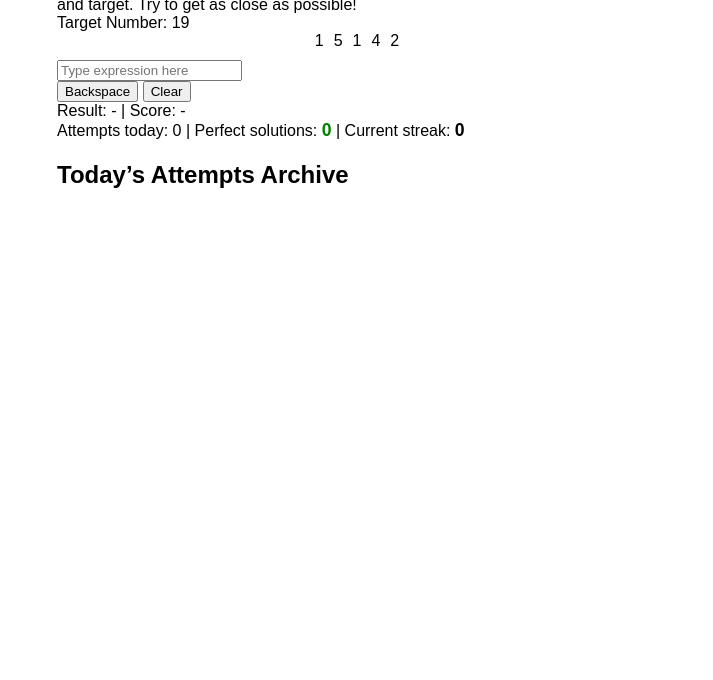
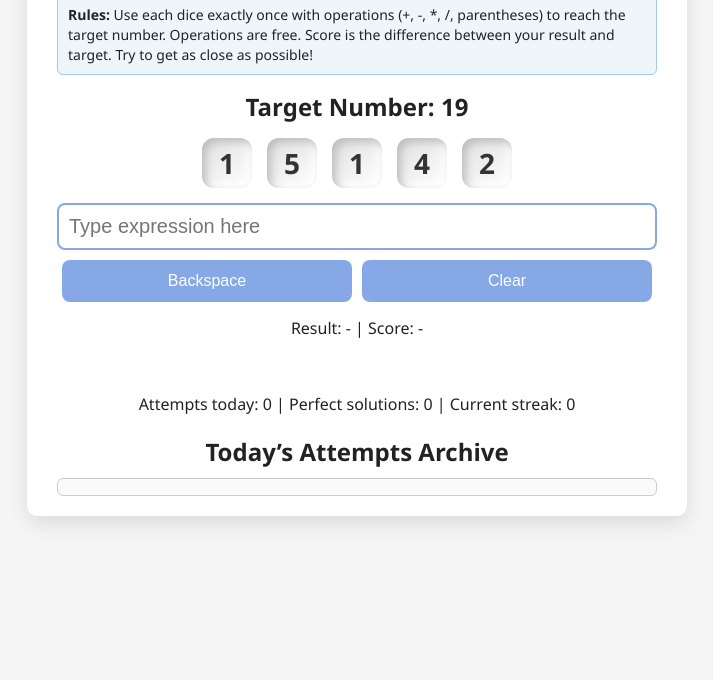
Before and after one commit to pcox44/Qu0x2, a plain HTML site: page index.html in a window 1280 px wide. Shown: the part 120-800 px from the top of the page, without its empty margins (283-996 px from the left). Drawn offline with Linux system fonts and the light colour scheme.

Commit message:
Update style.css

```diff
--- a/style.css
+++ b/style.css
@@ -1,122 +1,156 @@
+/* style.css */
 body {
-  font-family: Arial, sans-serif;
-  max-width: 600px;
-  margin: 20px auto;
-  padding: 0 20px;
+  font-family: 'Segoe UI', Tahoma, Geneva, Verdana, sans-serif;
+  background: #f5f5f5;
+  color: #222;
+  margin: 0;
+  padding: 20px;
+  display: flex;
+  justify-content: center;
 }
 
-h1 {
-  text-align: center;
+.container {
+  max-width: 600px;
+  width: 100%;
+  background: white;
+  padding: 20px 30px;
+  border-radius: 10px;
+  box-shadow: 0 8px 20px rgba(0,0,0,0.1);
 }
 
-.rules {
-  font-size: 0.9em;
-  margin-bottom: 20px;
+h1, h2 {
   text-align: center;
+  margin-bottom: 10px;
 }
 
-#dice-container {
+#rules {
+  background: #eef6fb;
+  border: 1px solid #a3c8e8;
+  padding: 10px;
+  border-radius: 6px;
+  margin-bottom: 15px;
+  font-size: 14px;
+  line-height: 1.4;
+}
+
+.target-container {
+  text-align: center;
+  font-size: 24px;
+  margin-bottom: 15px;
+  font-weight: 600;
+}
+
+.dice-container {
   display: flex;
   justify-content: center;
-  margin-bottom: 10px;
-  gap: 10px;
+  gap: 15px;
+  margin-bottom: 15px;
 }
 
-.dice {
-  width: 40px;
-  height: 40px;
-  line-height: 40px;
+/* Horse race style dice */
+.die {
+  width: 50px;
+  height: 50px;
+  background: linear-gradient(145deg, #e0e0e0, #ffffff);
+  border-radius: 12px;
+  box-shadow:
+    inset 4px 4px 8px #bebebe,
+    inset -4px -4px 8px #ffffff;
+  display: flex;
+  align-items: center;
+  justify-content: center;
   font-weight: bold;
-  font-size: 1.5em;
-  text-align: center;
-  border-radius: 5px;
-  cursor: pointer;
+  font-size: 28px;
+  color: #333;
   user-select: none;
-  color: white;
+  cursor: default;
+  transition: background-color 0.3s ease;
 }
 
-.dice-1 { background-color: #e74c3c; }
-.dice-2 { background-color: #3498db; }
-.dice-3 { background-color: #2ecc71; }
-.dice-4 { background-color: #9b59b6; }
-.dice-5 { background-color: #f1c40f; color: black; }
-.dice-6 { background-color: #34495e; }
-
-#expression-container {
-  margin: 15px 0;
-  text-align: center;
+.die:hover {
+  background-color: #d0e7ff;
 }
 
-#expression {
+#input-field {
   width: 100%;
-  font-size: 1.3em;
-  padding: 8px;
-  text-align: center;
+  font-size: 20px;
+  padding: 10px;
+  border: 2px solid #87a8e6;
+  border-radius: 8px;
+  margin-bottom: 10px;
+  box-sizing: border-box;
 }
 
-#buttons {
+.buttons {
   display: flex;
-  flex-wrap: wrap;
-  justify-content: center;
-  gap: 8px;
+  justify-content: space-between;
+  margin-bottom: 15px;
+}
+
+.buttons button {
+  flex: 1;
+  margin: 0 5px;
+  padding: 12px 0;
+  font-size: 16px;
+  border: none;
+  border-radius: 8px;
+  background-color: #87a8e6;
+  color: white;
+  cursor: pointer;
+  transition: background-color 0.3s ease;
+}
+
+.buttons button:hover {
+  background-color: #5f7fc7;
+}
+
+#live-feedback {
+  font-size: 16px;
+  text-align: center;
+  margin-bottom: 12px;
+}
+
+#message {
+  text-align: center;
+  font-weight: 600;
+  height: 22px;
   margin-bottom: 20px;
 }
 
-#dice-buttons button,
-#op-buttons button,
-#btn-backspace,
-#btn-clear,
-#btn-submit {
-  font-size: 1.1em;
-  padding: 8px 12px;
-  cursor: pointer;
-  border-radius: 4px;
-  border: 1px solid #888;
-  background: #f7f7f7;
-  user-select: none;
+.stats {
+  text-align: center;
+  margin-bottom: 15px;
+  font-size: 16px;
 }
 
-#dice-buttons button {
-  width: 40px;
-  font-weight: bold;
-  color: #333;
+.archive {
+  max-height: 200px;
+  overflow-y: auto;
+  border: 1px solid #ccc;
+  border-radius: 6px;
+  padding: 8px;
+  background-color: #fafafa;
+  font-family: monospace;
+  font-size: 14px;
 }
 
-#btn-backspace,
-#btn-clear,
-#btn-submit {
-  min-width: 100px;
+.archive-entry {
+  border-bottom: 1px solid #ddd;
+  padding: 4px 0;
+  display: flex;
+  justify-content: space-between;
 }
 
-#attempts-list {
-  max-height: 250px;
-  overflow-y: auto;
-  border: 1px solid #ddd;
-  padding: 5px;
-  font-family: monospace;
-  background: #fafafa;
-  border-radius: 4px;
+.archive-entry:last-child {
+  border-bottom: none;
 }
 
-.attempt {
-  margin: 4px 0;
+.archive-expression {
+  flex: 3;
+  word-break: break-all;
 }
 
-.perfect {
-  color: green;
-  font-weight: bold;
+.archive-result, .archive-score {
+  flex: 1;
+  text-align: right;
 }
-
-#perfect-count {
-  margin-top: 10px;
-  font-weight: bold;
-  text-align: center;
-  font-size: 1.1em;
-  color: green;
-}
-
-#streak {
-  text-align: center;
-  font-weight: bold;
-  font-size: 1.1em;
-}
```
